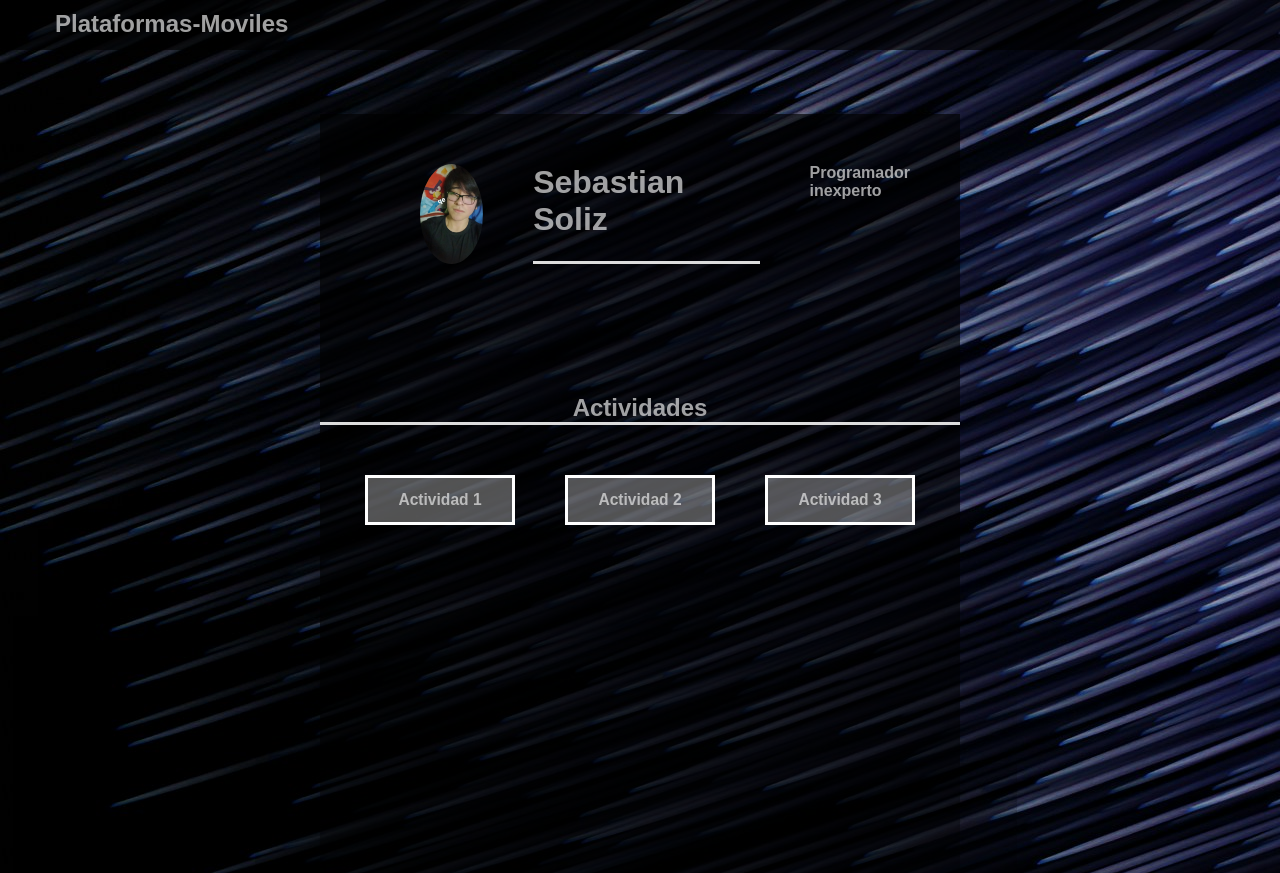
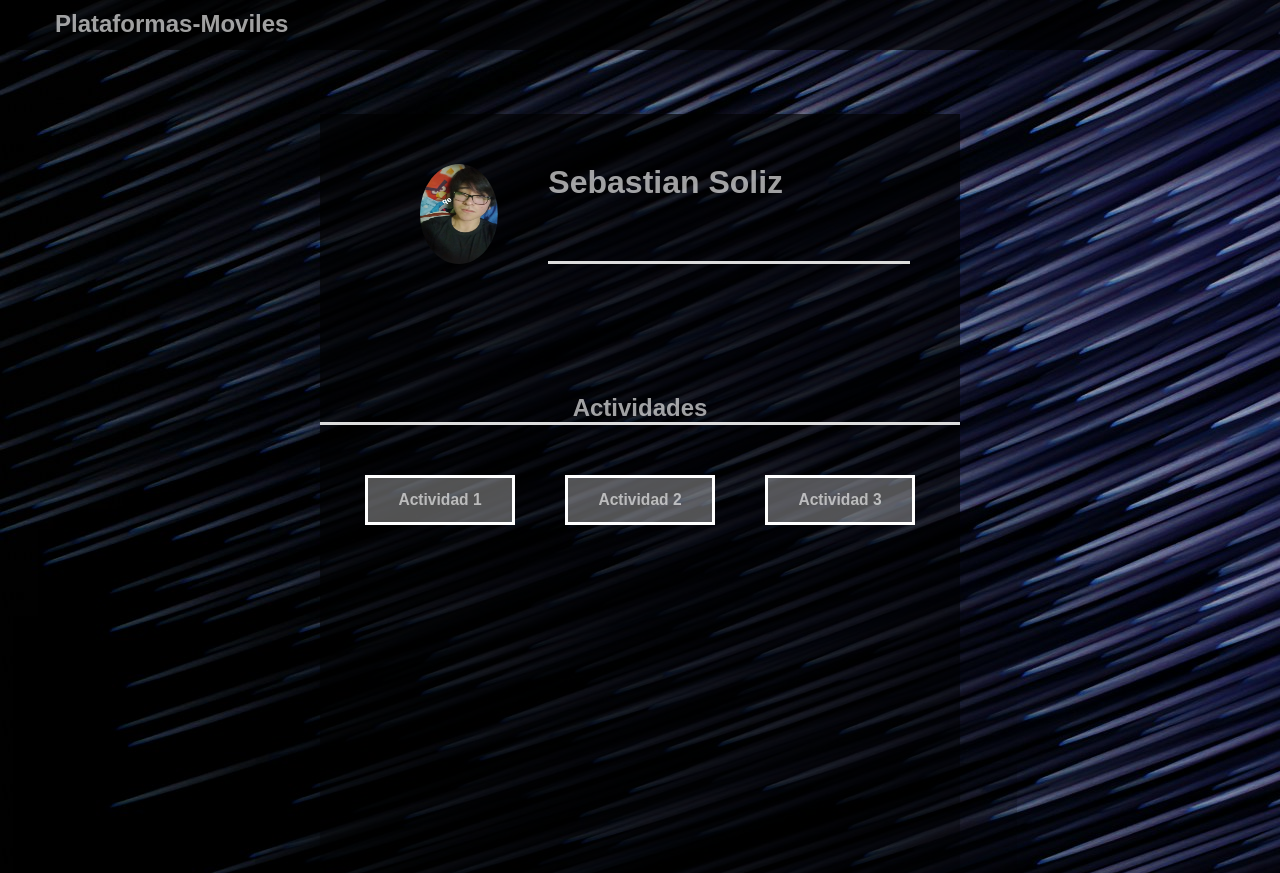
Before and after one commit to popacra/plataformas-moviles-entregas, a plain HTML site: page index.html in a window 1280 px wide. Shown: the top 873 px of the page. Drawn offline with Linux system fonts and the light colour scheme.

Commit message:
Add files via upload

```diff
--- a/index.html
+++ b/index.html
@@ -11,7 +11,6 @@
       <header>
           <img src="img/perfil.png">
           <h1>Sebastian Soliz</h1>
-          <h4>Programador inexperto</h4>
       </header>
       <article>
           <h2>Actividades</h2>
```
